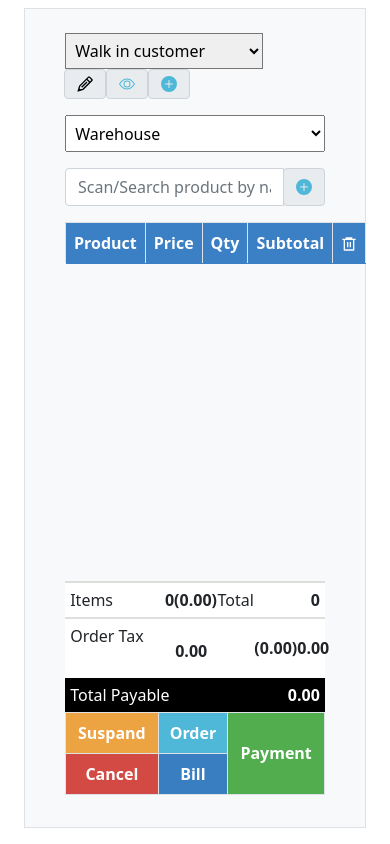
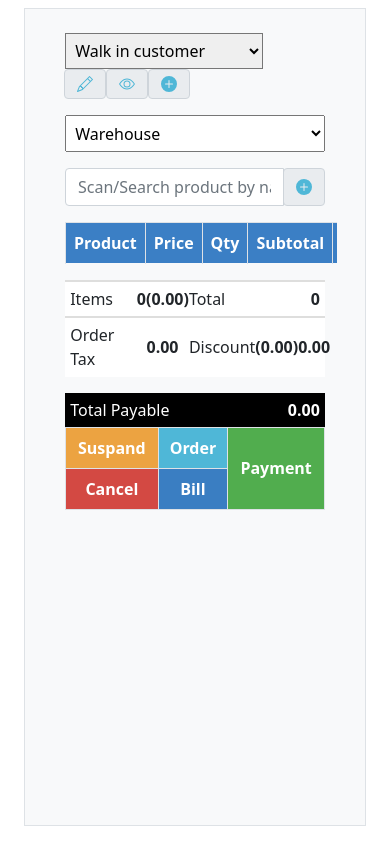
Before and after one commit to ssjisan/webx-task, a React (Create React App) app: page / in a window 390 px wide. Shown: the top 844 px of the page. Built offline with nearby package versions, Linux system fonts and the light colour scheme.

Commit message:
css file added

```diff
--- a/src/Components/Component/Invoice/Component/CustomerOption.js
+++ b/src/Components/Component/Invoice/Component/CustomerOption.js
@@ -1,29 +1,28 @@
 import React from "react";
-import { BsPlusCircleFill,BsEye } from "react-icons/bs";
-import { GrEdit } from "react-icons/gr";
-
+import { BsPlusCircleFill, BsEye,BsPencil } from "react-icons/bs";
+import "./Style/CustomerOptionStyle.css";
 export default function CustomerOption() {
   return (
-    <div class="input-group mb-3">
+    <div className="input-group mb-3">
       <select
-        class="custom-select "
+        className="custom-select "
         id="inputGroupSelect02"
-        style={{ width: "76%", padding: "2%" }}
+        className="select"
       >
         <option selected>Walk in customer</option>
         <option value="1">One</option>
         <option value="2">Two</option>
         <option value="3">Three</option>
       </select>
-      <div class="input-group-append" style={{ display: "flex" }}>
-        <label class="input-group-text" for="inputGroupSelect02">
-          <GrEdit style={{ color: "#4FB7D7" }} />
+      <div className="input-group-append buttonGroup">
+        <label className="input-group-text">
+          <BsPencil className="buttonIcon" />
         </label>
-        <label class="input-group-text" for="inputGroupSelect02">
-          <BsEye style={{ color: "#4FB7D7" }} />
+        <label className="input-group-text">
+          <BsEye className="buttonIcon" />
         </label>
-        <label class="input-group-text" for="inputGroupSelect02">
-          <BsPlusCircleFill style={{ color: "#4FB7D7" }} />
+        <label className="input-group-text">
+          <BsPlusCircleFill className="buttonIcon" />
         </label>
       </div>
     </div>
--- a/src/Components/Component/Invoice/Component/InvoiceTable.js
+++ b/src/Components/Component/Invoice/Component/InvoiceTable.js
@@ -2,17 +2,18 @@ import React, { useState } from "react";
 import { RiDeleteBin6Line } from "react-icons/ri";
 import { AiOutlineClose } from "react-icons/ai";
 import { BiEdit } from "react-icons/bi";
+import "./Style/InvoiceTableStyle.css"
+
 export default function InvoiceTable({ order, handleRemove, total }) {
   return (
-    <div>
-      <table class="table table-bordered">
+    <div >
+      <table className="table table-bordered">
         <thead>
           <tr
             style={{
-              backgroundColor: "#3B7FC5",
-              color: "white",
-              borderBottom: "2px solid transparent",
+
             }}
+            className="tableHeading"
           >
             <th>Product</th>
             <th>Price</th>
@@ -23,34 +24,33 @@ export default function InvoiceTable({ order, handleRemove, total }) {
             </th>
           </tr>
         </thead>
-        <tbody style={{height:"300px"}}>
+        <tbody>
           {order?.map((data, i) => (
             <tr>
               <th scope="row">
-                IT-{i + 1}-{data.productName} <BiEdit />
+                IT-{i + 1}-{data.productName}({data.details}) <BiEdit />
               </th>
               <td>{data.price}.00</td>
               <td>
-                <input defaultValue={i+1}  type="number" min="1" style={{width:"50px"}}/>
+                <input
+                  defaultValue={1}
+                  type="number"
+                  min="1"
+                  className="quantityBox"
+                />
               </td>
               <td>{data.price}.00</td>
               <td>
-                <AiOutlineClose
-                  onClick={() => handleRemove(i)}
-                  style={{ cursor: "pointer" }}
-                />
+                <button className="btn btn-link" onClick={() => handleRemove(i)}>
+                  <AiOutlineClose />
+                </button>
               </td>
             </tr>
           ))}
         </tbody>
       </table>
-      <table class="table table-borderless" style={{ marginBottom: 0}}>
-        <tr
-          style={{
-            borderTop: "2px solid #DEDEDD",
-            backgroundColor: "#fff",
-          }}
-        >
+      <table className="table table-borderless">
+        <tr className="detailsTableHeading" >
           <td style={{ textAlign: "left", padding: "2%" }}>Items</td>
           <td
             style={{
@@ -79,53 +79,28 @@ export default function InvoiceTable({ order, handleRemove, total }) {
           }}
         >
           <td style={{ textAlign: "left", padding: "2%" }}>
-            Order Tax <BiEdit />
+            Order Tax
           </td>
-          <td
-            style={{
-              fontWeight: "bold",
-              textAlign: "right",
-              padding: "2% 2% 0% 2%",
-            }}
-          >
+          <td className="orderData">
             0.00
           </td>
-          <td style={{ textAlign: "left", padding: "2%" }}>
-            <BiEdit />
+          <td className="discount">
+            Discount
           </td>
-          <td
-            style={{
-              fontWeight: "bold",
-              textAlign: "right",
-              padding: "2%",
-            }}
-          >
+          <td className="discountData">
             (0.00)0.00
           </td>
         </tr>
       </table>
       <table
-        class="table table-borderless"
-        style={{
-          backgroundColor: "black",
-          color: "white",
-          margin: 0,
-        }}
-      >
+        className="table table-borderless totalPayableTable">
         <tr>
-          <td style={{ padding: "2%" }}>Total Payable</td>
-          <td
-            style={{
-              fontWeight: "bold",
-              textAlign: "right",
-              padding: "2%",
-            }}
-          >
+          <td className="totalPayable">Total Payable</td>
+          <td className="totalPayableData">
             {total}.00
           </td>
         </tr>
       </table>
-
     </div>
   );
 }
--- /dev/null
+++ b/src/Components/Component/Invoice/Component/Style/CustomerOptionStyle.css
@@ -0,0 +1,10 @@
+.select {
+  width: 76%;
+  padding: 2%;
+}
+.buttonGroup{
+    display: flex
+}
+.buttonIcon{
+    color: #4FB7D7
+}
--- /dev/null
+++ b/src/Components/Component/Invoice/Component/Style/InvoiceTableStyle.css
@@ -0,0 +1,39 @@
+.tableHeading {
+  background-color: #3b7fc5;
+  color: white;
+  border-bottom: 2px solid transparent;
+}
+.quantityBox {
+  width: 50px;
+}
+.detailsTableHeading {
+  border-top: 2px solid #dededd;
+  background-color: #fff;
+}
+.orderData {
+  font-weight: bold;
+  text-align: right;
+  padding: 2%;
+}
+.discount {
+  text-align: left;
+  padding: 2%;
+}
+.discountData {
+  font-weight: bold;
+  text-align: right;
+  padding: 2%;
+}
+.totalPayableTable {
+  background-color: black;
+  color: white;
+  margin: 0;
+}
+.totalPayable {
+  padding: 2%;
+}
+.totalPayableData {
+  font-weight: bold;
+  text-align: right;
+  padding: 2%;
+}
--- a/src/Components/Component/Invoice/Invoice.js
+++ b/src/Components/Component/Invoice/Invoice.js
@@ -4,12 +4,12 @@ import WarehouseOption from "./Component/WarehouseOption";
 import SearchOption from "./Component/SearchOption";
 import InvoiceTable from "./Component/InvoiceTable";
 import OrderPart from "./Component/OrderPart";
-
+import "./Style/InvoiceStyle.css"
 export default function Invoice({ order, handleRemove, total, handleOrder }) {
   return (
     <div class="px-4 mt-2">
       <div class="row g-4">
-        <div class="col-md-12 col-sm-12">
+        <div class="col-md-12 col-sm-12" className="mainDiv">
           <CustomerOption />
           <WarehouseOption />
           <SearchOption />
--- /dev/null
+++ b/src/Components/Component/Invoice/Style/InvoiceStyle.css
@@ -0,0 +1,4 @@
+.mainDiv{
+    height:92vh;
+    overflow:auto
+}
--- a/src/Components/Component/Product.js
+++ b/src/Components/Component/Product.js
@@ -24,22 +24,40 @@ export default function Product({ product, handleAdd }) {
           {" "}
           <div
             class="col-4 col-sm-4 col-md-4 col-lg-4"
-            style={{ backgroundColor: "#78A6D4", display:"flex",justifyContent:"center",alignItems: "center"}}
+            style={{
+              backgroundColor: "#78A6D4",
+              display: "flex",
+              justifyContent: "center",
+              alignItems: "center",
+            }}
           >
-            <IoChevronBackOutline style={{color:"white"}}/>
+            <IoChevronBackOutline style={{ color: "white" }} />
           </div>
           <div
             class="col-4 col-sm-4 col-md-4 col-lg-4"
-            style={{ backgroundColor: "#3A7EC2", display:"flex",justifyContent:"center",alignItems: "center",padding: ".5%"}}
+            style={{
+              backgroundColor: "#3A7EC2",
+              display: "flex",
+              justifyContent: "center",
+              alignItems: "center",
+              padding: ".5%",
+            }}
           >
             {" "}
-            <p style={{color:"white",fontWeight:"bold"}}>Sell Gift Card</p>{" "}
+            <p style={{ color: "white", fontWeight: "bold" }}>
+              Sell Gift Card
+            </p>{" "}
           </div>{" "}
           <div
             class="col-4 col-sm-4 col-md-4 col-lg-4"
-            style={{ backgroundColor: "#78A6D4", display:"flex",justifyContent:"center",alignItems: "center"}}
+            style={{
+              backgroundColor: "#78A6D4",
+              display: "flex",
+              justifyContent: "center",
+              alignItems: "center",
+            }}
           >
-            <IoChevronForwardOutline style={{color:"white"}}/>
+            <IoChevronForwardOutline style={{ color: "white" }} />
           </div>
         </div>
       </div>
```
Also changed, not shown: src/Components/Component/Invoice/Component/OrderPart.js (+6 -4 lines), src/Components/Component/Invoice/Component/Style/OrderPartStyle.css (added), src/Components/Component/Invoice/Component/Style/SearchOptionStyle.css (added), src/Components/Component/Invoice/Component/Style/WarehouseOptionStyle.css (added).
